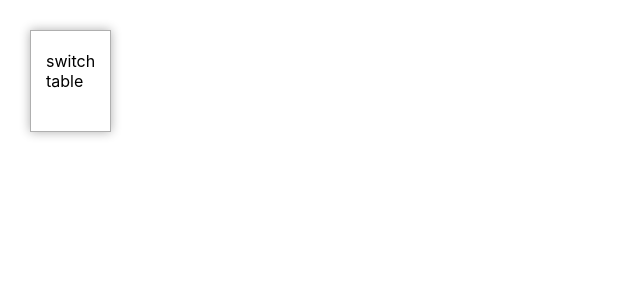
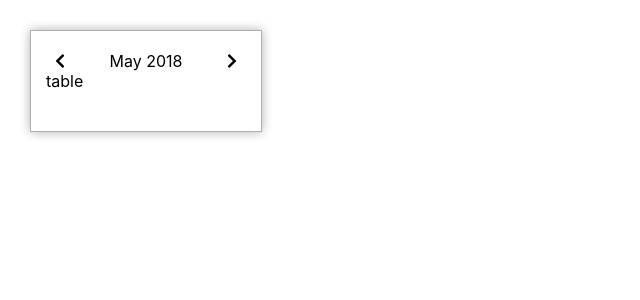
Before and after one commit to x3388638/react-datepicker-example, a React (Create React App) app: page / in a window 1280 px wide. Shown: the top 300 px of the page, without its empty margins (0-640 px from the left). Built offline with nearby package versions, Linux system fonts and the light colour scheme.

Commit message:
add fontawesome

```diff
--- a/package.json
+++ b/package.json
@@ -3,7 +3,12 @@
   "version": "0.1.0",
   "private": true,
   "dependencies": {
+    "@fortawesome/fontawesome-svg-core": "^1.2.10",
+    "@fortawesome/free-solid-svg-icons": "^5.6.1",
+    "@fortawesome/react-fontawesome": "^0.1.3",
+    "i": "^0.3.6",
     "moment": "^2.23.0",
+    "npm": "^6.5.0",
     "react": "^16.7.0",
     "react-dom": "^16.7.0",
     "react-scripts": "2.1.1",
--- a/src/App.js
+++ b/src/App.js
@@ -1,5 +1,9 @@
 import React from 'react';
 import Calendar from './Calendar';
+
+import { library } from '@fortawesome/fontawesome-svg-core';
+import { faChevronLeft, faChevronRight } from '@fortawesome/free-solid-svg-icons';
+library.add([faChevronLeft, faChevronRight])
 
 export default () => (
 	<div style={{ padding: '30px' }}>
--- a/src/Switch.js
+++ b/src/Switch.js
@@ -1,7 +1,35 @@
 import React from 'react';
+import styled from 'styled-components';
+import { FontAwesomeIcon } from '@fortawesome/react-fontawesome'
+
+const Container = styled.div`
+	width: 200px;
+	display: flex;
+`;
+
+const Prev = styled.span`
+	flex: 1;
+	text-align: center;
+`;
+
+const Text = styled.span`
+	flex: 5;
+	text-align: center;
+`;
+
+const Next = styled.span`
+	flex: 1;
+	text-align: center;
+`;
 
 export default class Switch extends React.PureComponent {
 	render() {
-		return <div>switch</div>;
+		return (
+			<Container>
+				<Prev><FontAwesomeIcon icon="chevron-left" /></Prev>
+				<Text>May 2018</Text>
+				<Next><FontAwesomeIcon icon="chevron-right" /></Next>
+			</Container>
+		)
 	}
 }
```
Also changed, not shown: 1 other file (tests, documents, lock files or other folders).
